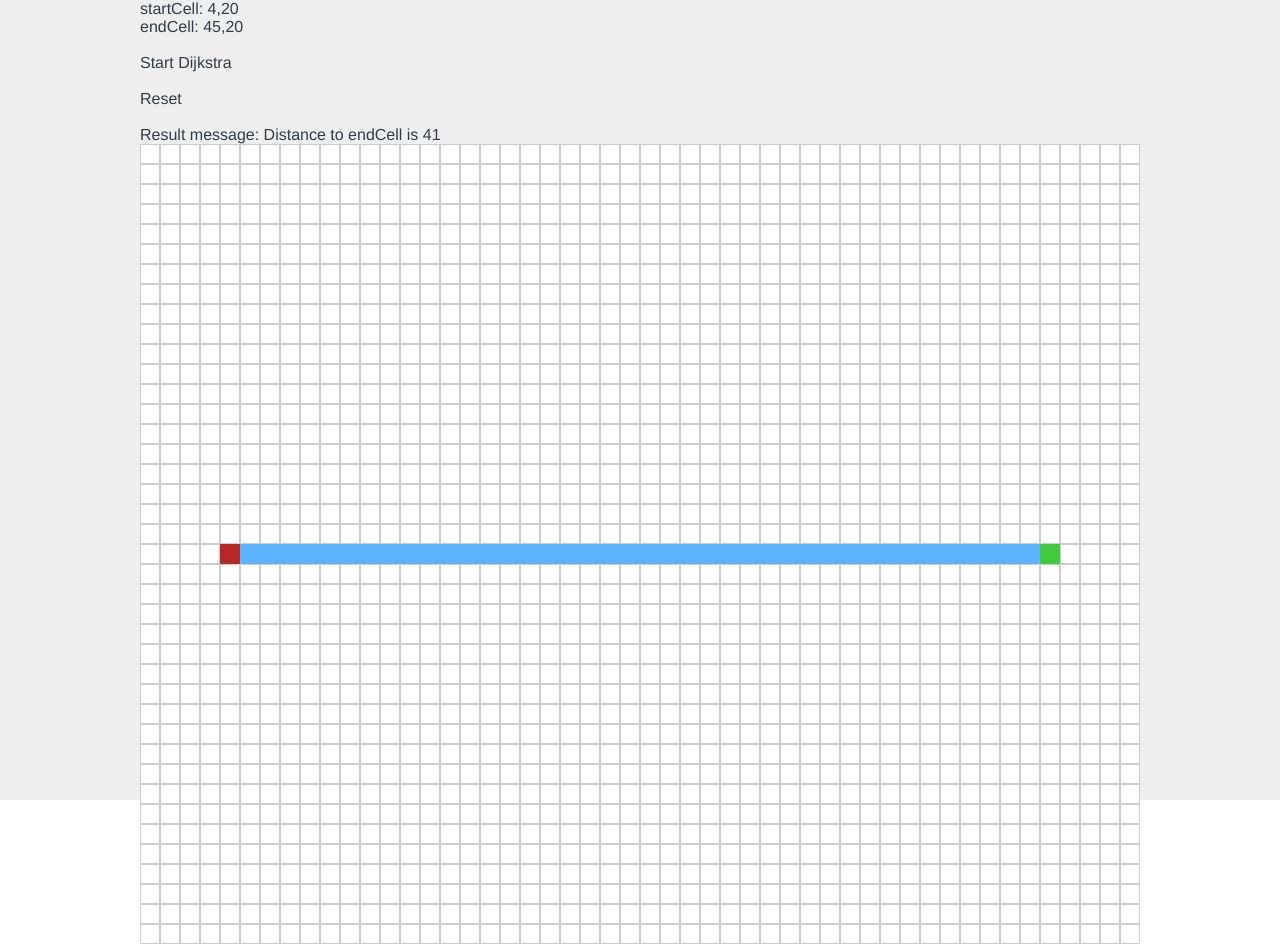
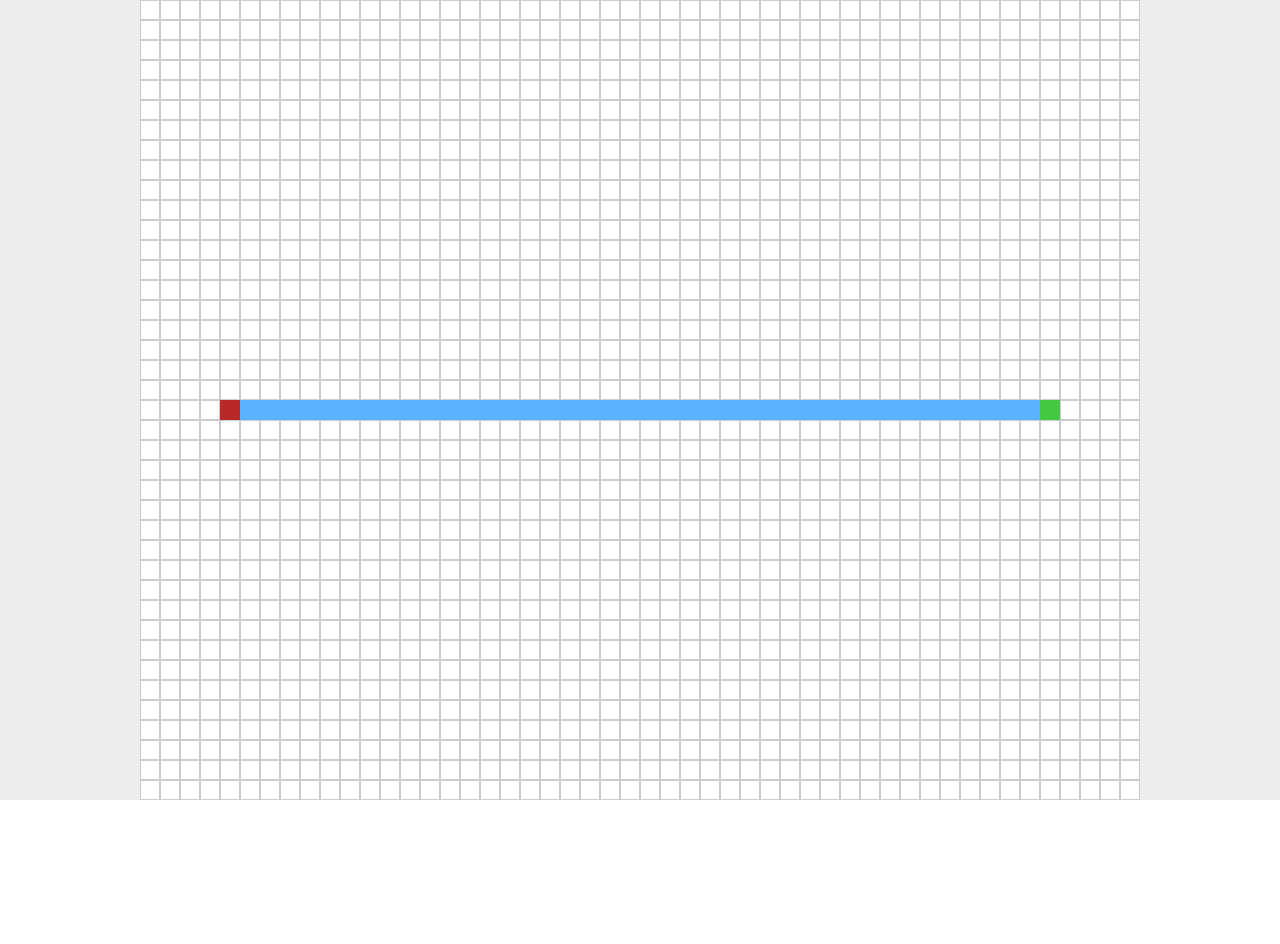
Before and after one commit to rprins/pathvis, a Vue app: page / in a window 1280 px wide. After the commit the page ends 800 px from the top, so only its background shows below. Built offline with nearby package versions, Linux system fonts and the light colour scheme.

Commit message:
Hide debugger by default

```diff
--- a/src/App.vue
+++ b/src/App.vue
@@ -1,6 +1,6 @@
 <template>
   <div id="app">
-    <div class="debug">
+    <div class="debug" v-if="showDebugger">
       startCell: {{ startCell }}<br />
       endCell: {{ endCell }} <br />
       <br />
@@ -129,6 +129,8 @@ export default {
 
       drawing: false,
       abortDrawing: false,
+
+      showDebugger: false,
     };
   },
 
```
